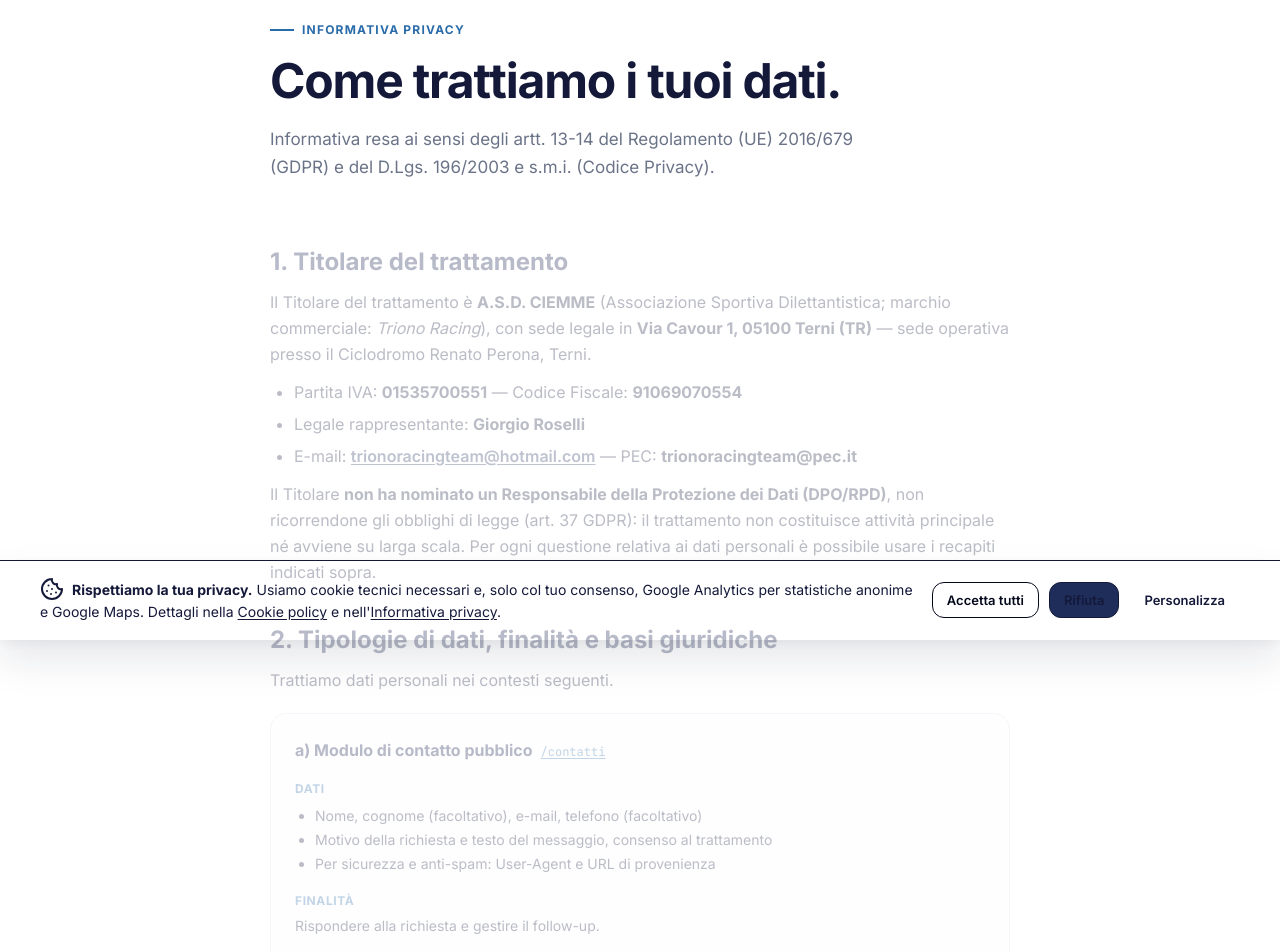
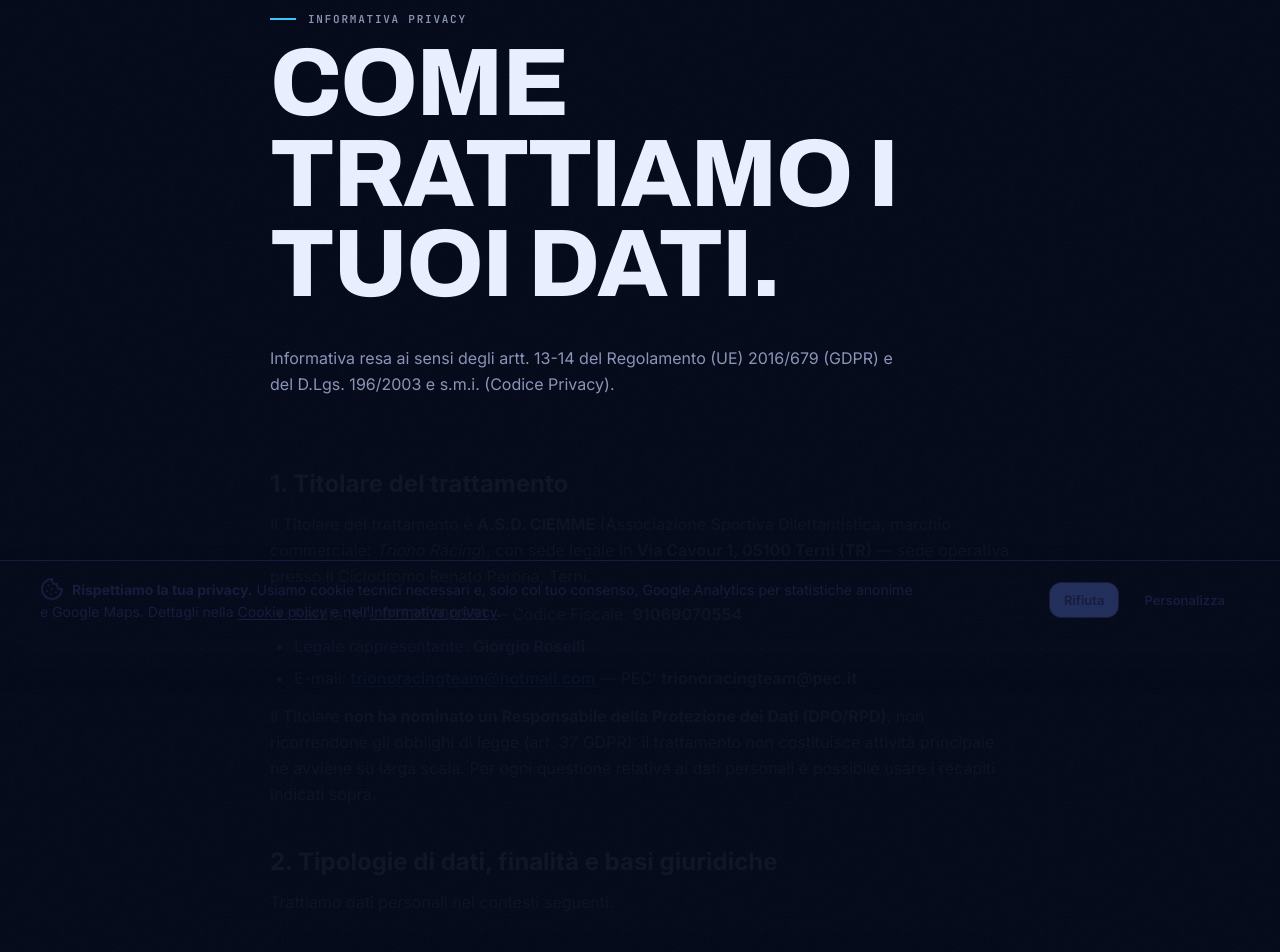
Before and after one commit to lucamorettig-coder/trionoracing-next, a Next.js app: page /privacy in a window 1280 px wide. Shown: the part 160-1112 px from the top of the page. Built offline with nearby package versions, Linux system fonts and the light colour scheme; no server answers.

Commit message:
feat(EVO-044): restyle pagina Privacy in APEX
Livrea racing neutra, usa ApexLegalSection/ApexLegalTable. Contenuto
legale invariato carattere per carattere (verificato con diff).

```diff
--- a/src/app/(public)/privacy/page.tsx
+++ b/src/app/(public)/privacy/page.tsx
@@ -1,6 +1,13 @@
 import type { Metadata } from "next";
 import Link from "next/link";
-import { SectionHeader } from "@/components/ui/section-header";
+import { Grain } from "@/components/apex/Grain";
+import { SectionHead } from "@/components/apex/SectionHead";
+import { ApexLegalSection } from "@/components/apex/legal/ApexLegalSection";
+import {
+  ApexLegalTableWrapper,
+  ApexLegalTh,
+  ApexLegalTd,
+} from "@/components/apex/legal/ApexLegalTable";
 import { Badge } from "@/components/ui/badge";
 import { BreadcrumbJsonLd } from "@/components/seo/json-ld";
 import { LEGAL, CONTACT_EMAIL } from "@/lib/seo";
@@ -16,19 +23,19 @@ const LAST_REVISION = "7 giugno 2026";
 
 export default function PrivacyPage() {
   return (
-    <main className="max-w-[820px] mx-auto px-6 lg:px-10 py-20 lg:py-28">
+    <div data-livery="racing" className="bg-stage-bg text-stage-ink">
+      <Grain />
+      <div className="max-w-[820px] mx-auto px-6 lg:px-10 py-20 lg:py-28">
         <BreadcrumbJsonLd items={[{ name: "Privacy", url: "/privacy" }]} />
 
-      <div className="reveal">
-        <SectionHeader
-          eyebrow="Informativa privacy"
+        <SectionHead
+          kicker="Informativa privacy"
           title="Come trattiamo i tuoi dati."
-          subtitle="Informativa resa ai sensi degli artt. 13-14 del Regolamento (UE) 2016/679 (GDPR) e del D.Lgs. 196/2003 e s.m.i. (Codice Privacy)."
+          intro="Informativa resa ai sensi degli artt. 13-14 del Regolamento (UE) 2016/679 (GDPR) e del D.Lgs. 196/2003 e s.m.i. (Codice Privacy)."
         />
-      </div>
 
         <div className="mt-12 space-y-10 reveal reveal-delay-1">
-        <Section title="1. Titolare del trattamento">
+          <ApexLegalSection title="1. Titolare del trattamento">
             <p>
               Il Titolare del trattamento è <strong>{LEGAL.name}</strong> (Associazione Sportiva
               Dilettantistica; marchio commerciale: <em>{LEGAL.brand}</em>), con sede legale in{" "}
@@ -47,7 +54,7 @@ export default function PrivacyPage() {
                 E-mail:{" "}
                 <a
                   href={`mailto:${CONTACT_EMAIL}`}
-                className="text-navy-700 underline underline-offset-2 font-semibold"
+                  className="text-accent underline underline-offset-2 font-semibold"
                 >
                   {CONTACT_EMAIL}
                 </a>{" "}
@@ -60,9 +67,9 @@ export default function PrivacyPage() {
               trattamento non costituisce attività principale né avviene su larga scala. Per ogni
               questione relativa ai dati personali è possibile usare i recapiti indicati sopra.
             </p>
-        </Section>
+          </ApexLegalSection>
 
-        <Section title="2. Tipologie di dati, finalità e basi giuridiche">
+          <ApexLegalSection title="2. Tipologie di dati, finalità e basi giuridiche">
             <p>Trattiamo dati personali nei contesti seguenti.</p>
             <LegalBlock
               origin="a) Modulo di contatto pubblico"
@@ -108,9 +115,9 @@ export default function PrivacyPage() {
               purpose="Funzionamento del sito; misurazione statistica anonima; visualizzazione mappa."
               base="Art. 6.1.f (legittimo interesse) ed esenzione consenso per i soli cookie tecnici; art. 6.1.a (consenso) per cookie statistici e di terze parti."
             />
-        </Section>
+          </ApexLegalSection>
 
-        <Section title="3. Categorie particolari di dati (salute dei minori)">
+          <ApexLegalSection title="3. Categorie particolari di dati (salute dei minori)">
             <p>
               Per l&apos;idoneità alla pratica sportiva trattiamo il <strong>certificato
               medico</strong> dei minori iscritti, che costituisce dato relativo alla salute
@@ -121,9 +128,9 @@ export default function PrivacyPage() {
               è conservato in forma protetta presso il fornitore di storage indicato al §6 e
               cancellato quando non più necessario.
             </p>
-        </Section>
+          </ApexLegalSection>
 
-        <Section title="4. Minori">
+          <ApexLegalSection title="4. Minori">
             <p>
               I servizi della Scuola sono rivolti a minori, ma{" "}
               <strong>gli account e i consensi sono gestiti esclusivamente dai
@@ -131,18 +138,18 @@ export default function PrivacyPage() {
               contratto/rapporto associativo e, per i dati sanitari, del consenso esplicito del
               genitore. Non effettuiamo profilazione dei minori né marketing rivolto a essi.
             </p>
-        </Section>
+          </ApexLegalSection>
 
-        <Section title="5. Modalità del trattamento e sicurezza">
+          <ApexLegalSection title="5. Modalità del trattamento e sicurezza">
             <p>
               Il trattamento avviene con strumenti elettronici, adottando misure tecniche e
               organizzative adeguate (controllo degli accessi, autenticazione, cifratura in
               transito, conservazione su infrastrutture con accesso limitato). I dati sono
               accessibili solo a soggetti autorizzati e ai responsabili esterni di seguito indicati.
             </p>
-        </Section>
+          </ApexLegalSection>
 
-        <Section title="6. Destinatari e responsabili esterni (data processor)">
+          <ApexLegalSection title="6. Destinatari e responsabili esterni (data processor)">
             <p>
               Per erogare i servizi ci avvaliamo di fornitori che trattano dati per nostro conto,
               nominati Responsabili del trattamento ex art. 28 GDPR. Nessun dato è venduto o ceduto
@@ -153,9 +160,9 @@ export default function PrivacyPage() {
               I cookie statistici e di terze parti (Google) sono attivati{" "}
               <strong>solo previo consenso</strong>.
             </p>
-        </Section>
+          </ApexLegalSection>
 
-        <Section title="7. Trasferimento dei dati fuori dall'Unione Europea">
+          <ApexLegalSection title="7. Trasferimento dei dati fuori dall'Unione Europea">
             <p>
               Alcuni fornitori hanno sede negli Stati Uniti. I trasferimenti avvengono in presenza
               di garanzie adeguate ai sensi del Capo V del GDPR: certificazione{" "}
@@ -164,20 +171,20 @@ export default function PrivacyPage() {
               con misure supplementari ove necessario. Puoi richiederci copia delle garanzie
               adottate.
             </p>
-        </Section>
+          </ApexLegalSection>
 
-        <Section title="8. Periodi di conservazione">
+          <ApexLegalSection title="8. Periodi di conservazione">
             <RetentionTable />
-        </Section>
+          </ApexLegalSection>
 
-        <Section title="9. Diritti dell'interessato">
+          <ApexLegalSection title="9. Diritti dell'interessato">
             <p>
               Puoi esercitare in ogni momento i diritti previsti dagli artt. 15-22 GDPR: accesso,
               rettifica, cancellazione, limitazione, portabilità, opposizione, e revoca del consenso
               (senza pregiudizio per i trattamenti già svolti). Per esercitarli scrivi a{" "}
               <a
                 href={`mailto:${CONTACT_EMAIL}`}
-              className="text-navy-700 underline underline-offset-2 font-semibold"
+                className="text-accent underline underline-offset-2 font-semibold"
               >
                 {CONTACT_EMAIL}
               </a>{" "}
@@ -192,22 +199,25 @@ export default function PrivacyPage() {
                 href="https://www.garanteprivacy.it"
                 target="_blank"
                 rel="noopener noreferrer"
-              className="text-navy-700 underline underline-offset-2"
+                className="text-accent underline underline-offset-2"
               >
                 www.garanteprivacy.it
               </a>
               ).
             </p>
-        </Section>
+          </ApexLegalSection>
 
-        <Section title="10. Modifiche">
+          <ApexLegalSection title="10. Modifiche">
             <p>
               Aggiorniamo la presente informativa quando cambiano i trattamenti o gli strumenti
               utilizzati. L&apos;ultima revisione è del <strong>{LAST_REVISION}</strong>.
             </p>
-        </Section>
+          </ApexLegalSection>
 
-        <Section title="11. Cancellazione dati da accesso social (Facebook)" id="cancellazione-dati">
+          <ApexLegalSection
+            title="11. Cancellazione dati da accesso social (Facebook)"
+            id="cancellazione-dati"
+          >
             <p>
               Se hai effettuato l&apos;accesso tramite Facebook, puoi richiedere la cancellazione
               dei dati associati al tuo account in due modi:
@@ -215,7 +225,7 @@ export default function PrivacyPage() {
             <ul className="list-disc pl-6 space-y-1.5 mt-2">
               <li>
                 <strong>Dall&apos;area riservata</strong>: accedi a{" "}
-              <Link href="/portale" className="text-navy-700 underline underline-offset-2">
+                <Link href="/portale" className="text-accent underline underline-offset-2">
                   /portale
                 </Link>{" "}
                 e cancella il tuo account dalle impostazioni del profilo.
@@ -224,7 +234,7 @@ export default function PrivacyPage() {
                 <strong>Via e-mail</strong>: scrivi a{" "}
                 <a
                   href={`mailto:${CONTACT_EMAIL}`}
-                className="text-navy-700 underline underline-offset-2 font-semibold"
+                  className="text-accent underline underline-offset-2 font-semibold"
                 >
                   {CONTACT_EMAIL}
                 </a>{" "}
@@ -235,38 +245,22 @@ export default function PrivacyPage() {
               A seguito della cancellazione, i dati personali vengono rimossi dai nostri sistemi,
               fatto salvo quanto richiesto da obblighi di legge (cfr. §8).
             </p>
-        </Section>
+          </ApexLegalSection>
         </div>
 
-      <div className="mt-16 pt-8 border-t border-navy-100 flex flex-wrap items-center justify-between gap-4 reveal">
+        <div className="mt-16 pt-8 border-t border-stage-line flex flex-wrap items-center justify-between gap-4 reveal">
           <Badge variant="info">Ultima revisione: {LAST_REVISION}</Badge>
-        <div className="text-sm text-ink-muted flex gap-4">
-          <Link href="/cookie" className="text-navy-700 underline underline-offset-2">
+          <div className="text-sm text-stage-ink-dim flex gap-4">
+            <Link href="/cookie" className="text-accent underline underline-offset-2">
               Cookie policy
             </Link>
-          <Link href="/condizioni" className="text-navy-700 underline underline-offset-2">
+            <Link href="/condizioni" className="text-accent underline underline-offset-2">
               Condizioni di Servizio
             </Link>
           </div>
         </div>
-    </main>
-  );
-}
-
-function Section({
-  title,
-  children,
-  id,
-}: {
-  title: string;
-  children: React.ReactNode;
-  id?: string;
-}) {
-  return (
-    <section id={id}>
-      <h2 className="text-2xl font-bold text-navy-900 leading-tight mb-3">{title}</h2>
-      <div className="text-ink leading-relaxed space-y-3">{children}</div>
-    </section>
+      </div>
+    </div>
   );
 }
 
@@ -281,20 +275,20 @@ interface LegalBlockProps {
 
 function LegalBlock({ origin, url, data, purpose, base, retention }: LegalBlockProps) {
   return (
-    <div className="mt-5 bg-bg-soft border border-navy-100 rounded-[var(--radius-lg)] p-5 lg:p-6 space-y-3">
+    <div className="mt-5 bg-stage-surface border border-stage-line rounded-[var(--radius-lg)] p-5 lg:p-6 space-y-3">
       <div className="flex flex-wrap items-baseline gap-2">
-        <h3 className="text-base font-bold text-navy-900">{origin}</h3>
+        <h3 className="text-base font-bold text-stage-ink">{origin}</h3>
         {url && (
           <Link
             href={url}
-            className="text-xs font-mono text-sky-600 hover:text-sky-700 underline underline-offset-2"
+            className="text-xs font-mono text-accent hover:text-stage-ink underline underline-offset-2"
           >
             {url}
           </Link>
         )}
       </div>
       <div>
-        <span className="text-xs font-bold uppercase tracking-wider text-sky-600">Dati</span>
+        <span className="text-xs font-bold uppercase tracking-wider text-accent">Dati</span>
         <ul className="list-disc pl-5 mt-1.5 text-sm space-y-1">
           {data.map((d) => (
             <li key={d}>{d}</li>
@@ -311,7 +305,7 @@ function LegalBlock({ origin, url, data, purpose, base, retention }: LegalBlockP
 function Row({ label, value }: { label: string; value: string }) {
   return (
     <div>
-      <span className="text-xs font-bold uppercase tracking-wider text-sky-600">{label}</span>
+      <span className="text-xs font-bold uppercase tracking-wider text-accent">{label}</span>
       <p className="text-sm mt-1">{value}</p>
     </div>
   );
@@ -331,28 +325,26 @@ const PROCESSORS: Array<{ name: string; role: string; place: string; transfer: s
 
 function ProcessorTable() {
   return (
-    <div className="mt-4 overflow-x-auto rounded-[var(--radius-lg)] border border-navy-100">
-      <table className="w-full text-sm border-collapse">
+    <ApexLegalTableWrapper>
       <thead>
-          <tr className="bg-bg-soft text-left">
-            <Th>Fornitore</Th>
-            <Th>Funzione</Th>
-            <Th>Sede</Th>
-            <Th>Base trasferimento extra-UE</Th>
+        <tr>
+          <ApexLegalTh>Fornitore</ApexLegalTh>
+          <ApexLegalTh>Funzione</ApexLegalTh>
+          <ApexLegalTh>Sede</ApexLegalTh>
+          <ApexLegalTh>Base trasferimento extra-UE</ApexLegalTh>
         </tr>
       </thead>
       <tbody>
         {PROCESSORS.map((p) => (
-            <tr key={p.name} className="border-t border-navy-100 align-top">
-              <Td className="font-semibold text-navy-900">{p.name}</Td>
-              <Td>{p.role}</Td>
-              <Td>{p.place}</Td>
-              <Td>{p.transfer}</Td>
+          <tr key={p.name}>
+            <ApexLegalTd className="font-semibold text-stage-ink">{p.name}</ApexLegalTd>
+            <ApexLegalTd>{p.role}</ApexLegalTd>
+            <ApexLegalTd>{p.place}</ApexLegalTd>
+            <ApexLegalTd>{p.transfer}</ApexLegalTd>
           </tr>
         ))}
       </tbody>
-      </table>
-    </div>
+    </ApexLegalTableWrapper>
   );
 }
 
@@ -365,35 +357,21 @@ const RETENTION: Array<{ context: string; period: string }> = [
 
 function RetentionTable() {
   return (
-    <div className="mt-1 overflow-x-auto rounded-[var(--radius-lg)] border border-navy-100">
-      <table className="w-full text-sm border-collapse">
+    <ApexLegalTableWrapper>
       <thead>
-          <tr className="bg-bg-soft text-left">
-            <Th>Contesto</Th>
-            <Th>Conservazione</Th>
+        <tr>
+          <ApexLegalTh>Contesto</ApexLegalTh>
+          <ApexLegalTh>Conservazione</ApexLegalTh>
         </tr>
       </thead>
       <tbody>
         {RETENTION.map((r) => (
-            <tr key={r.context} className="border-t border-navy-100 align-top">
-              <Td className="font-semibold text-navy-900">{r.context}</Td>
-              <Td>{r.period}</Td>
+          <tr key={r.context}>
+            <ApexLegalTd className="font-semibold text-stage-ink">{r.context}</ApexLegalTd>
+            <ApexLegalTd>{r.period}</ApexLegalTd>
           </tr>
         ))}
       </tbody>
-      </table>
-    </div>
+    </ApexLegalTableWrapper>
   );
 }
-
-function Th({ children }: { children: React.ReactNode }) {
-  return (
-    <th className="px-4 py-2.5 text-xs font-bold uppercase tracking-wider text-sky-600">
-      {children}
-    </th>
-  );
-}
-
-function Td({ children, className = "" }: { children: React.ReactNode; className?: string }) {
-  return <td className={`px-4 py-3 ${className}`}>{children}</td>;
-}
```
Lines whose indentation alone changed are shown as unchanged.
